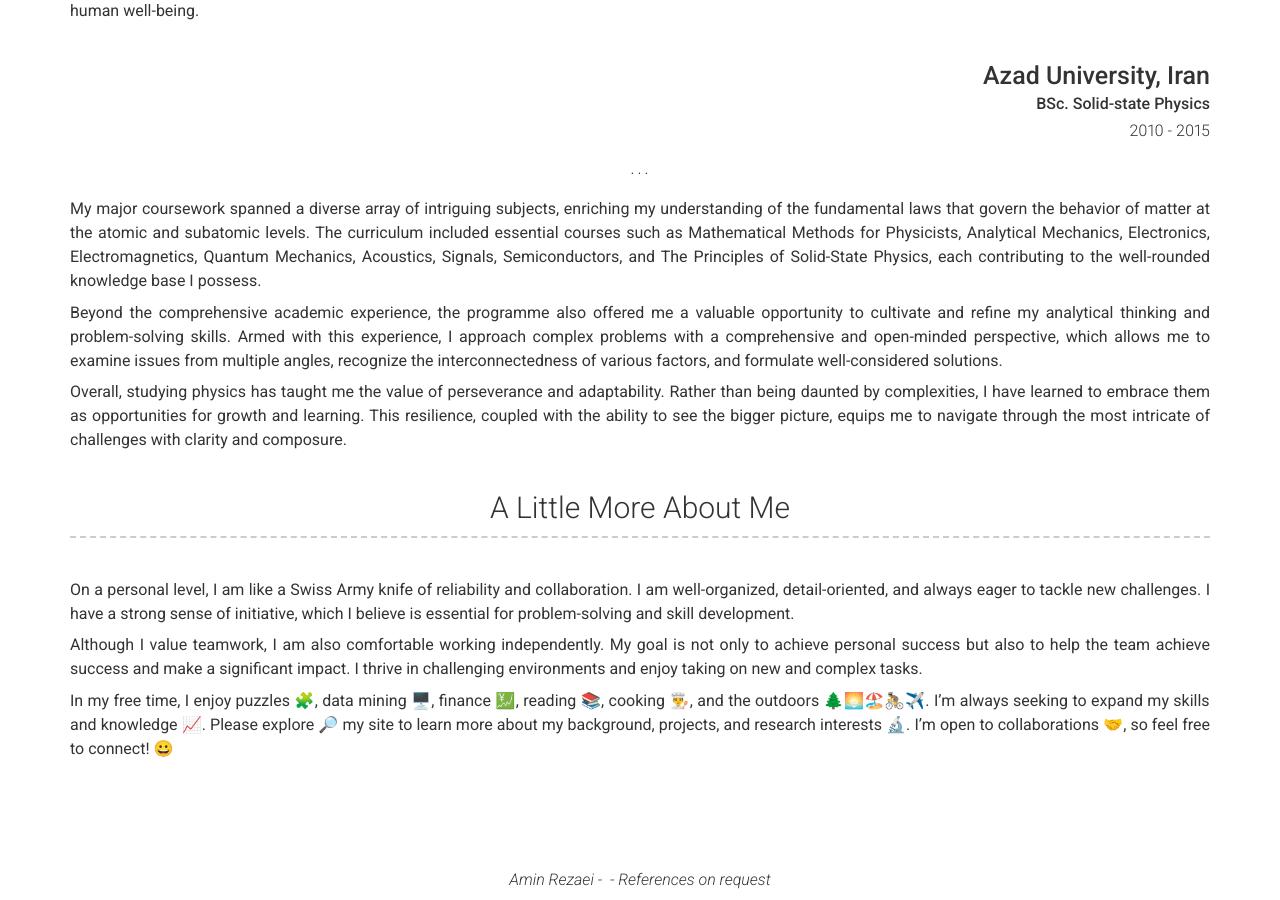
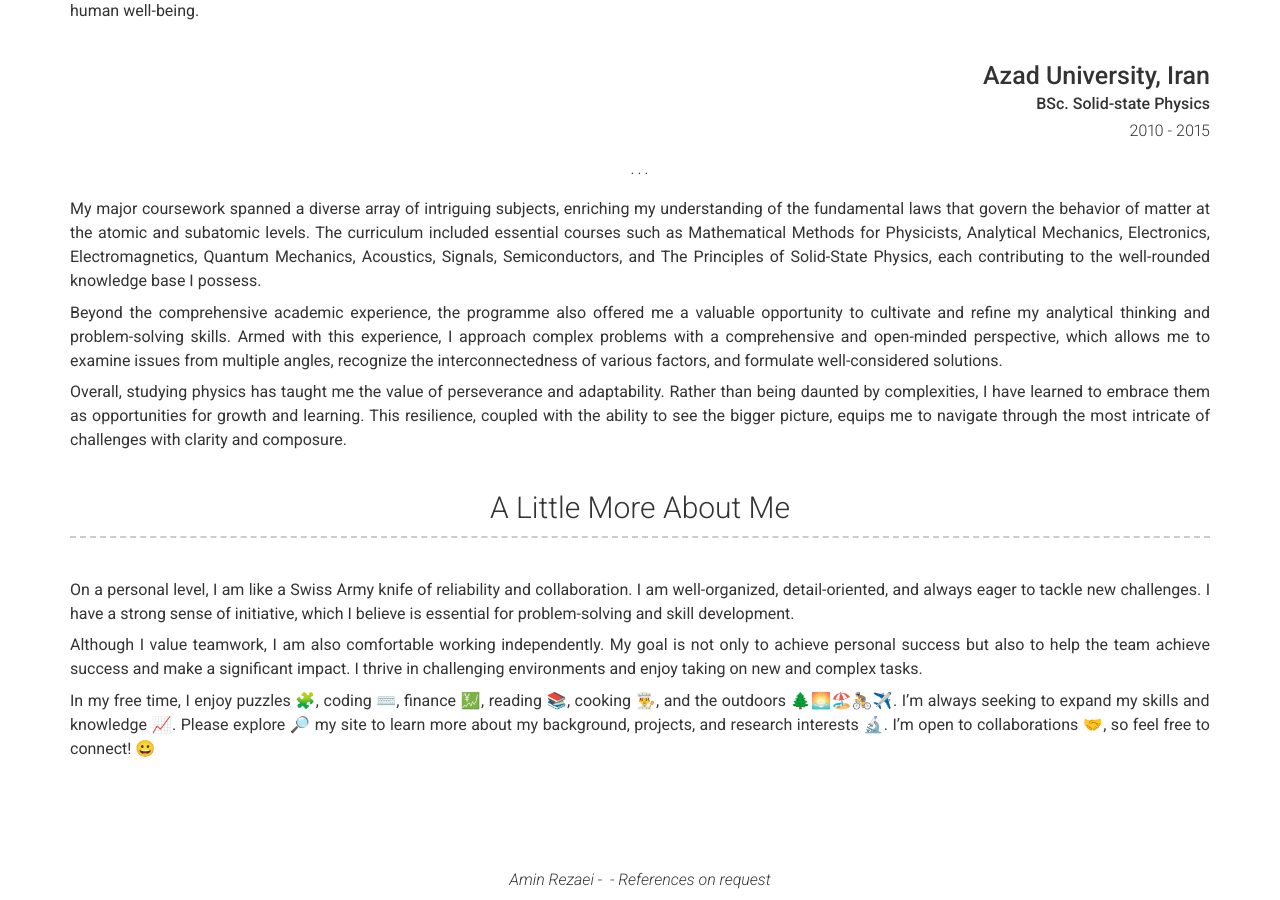
Before and after one commit to aminrezaei-img/CV, a Jekyll site: the page built from index.md, in a window 1280 px wide and 900 px high, scrolled down 1958 px. Built offline with Jekyll 4.4.1, drawn with Linux system fonts in a browser that asks for light colours; nearby versions of some CDN libraries.

Commit message:
Update _config.yml

```diff
--- a/_config.yml
+++ b/_config.yml
@@ -118,7 +118,7 @@ content:
 
       Although I value teamwork, I am also comfortable working independently. My goal is not only to achieve personal success but also to help the team achieve success and make a significant impact. I thrive in challenging environments and enjoy taking on new and complex tasks.
 
-      In my free time, I enjoy puzzles 🧩, data mining 🖥️, finance 💹, reading 📚, cooking 👨‍🍳, and the outdoors 🌲🌅🏖️🚴✈️. I’m always seeking to expand my skills and knowledge 📈. Please explore 🔎 my site to learn more about my background, projects, and research interests 🔬. I’m open to collaborations 🤝, so feel free to connect! 😀
+      In my free time, I enjoy puzzles 🧩, coding ⌨️, finance 💹, reading 📚, cooking 👨‍🍳, and the outdoors 🌲🌅🏖️🚴✈️. I’m always seeking to expand my skills and knowledge 📈. Please explore 🔎 my site to learn more about my background, projects, and research interests 🔬. I’m open to collaborations 🤝, so feel free to connect! 😀
 
 # Footer
 footer_show_references: true
```
